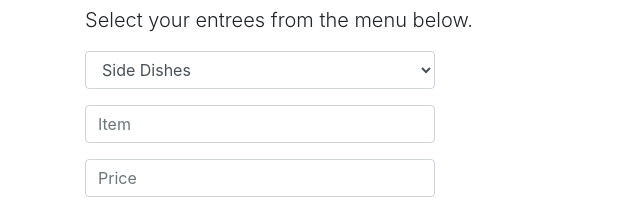
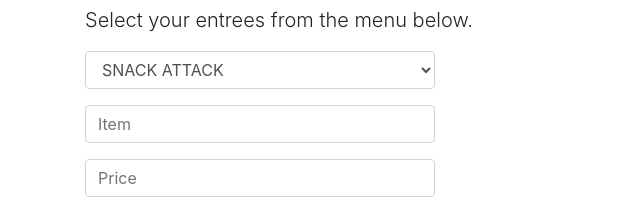
Before and after one commit to raquelmartini/IWA_CA1, a plain HTML site: page views/index.html in a window 1280 px wide. Shown: the part 155-365 px from the top of the page, 0-640 px from the left. Drawn offline with Linux system fonts and the light colour scheme; no server answers.

Commit message:
New menu options

```diff
--- a/views/index.html
+++ b/views/index.html
@@ -62,10 +62,11 @@
 				<form enctype="application/json" action="/post/json" method="post">
 					<div class="form-group">
 						<select class="form-control" name="sec_n">
-							<option value="0">Side Dishes</option>
-							<option value="1">Breakfast</option>
-							<option value="2">Lunch</option>
-							<option value="3">Dinner</option>
+							<option value="0">SNACK ATTACK</option>
+							<option value="1">YOYS BURGERS</option>
+							<option value="2">STEP TO THE SIDE</option>
+							<option value="3">CLASSIC SHAKES</option>
+							<option value="4">SIGNATURE SHAKES</option>
 						</select>
 					</div>
 					<div class="form-group">
```
